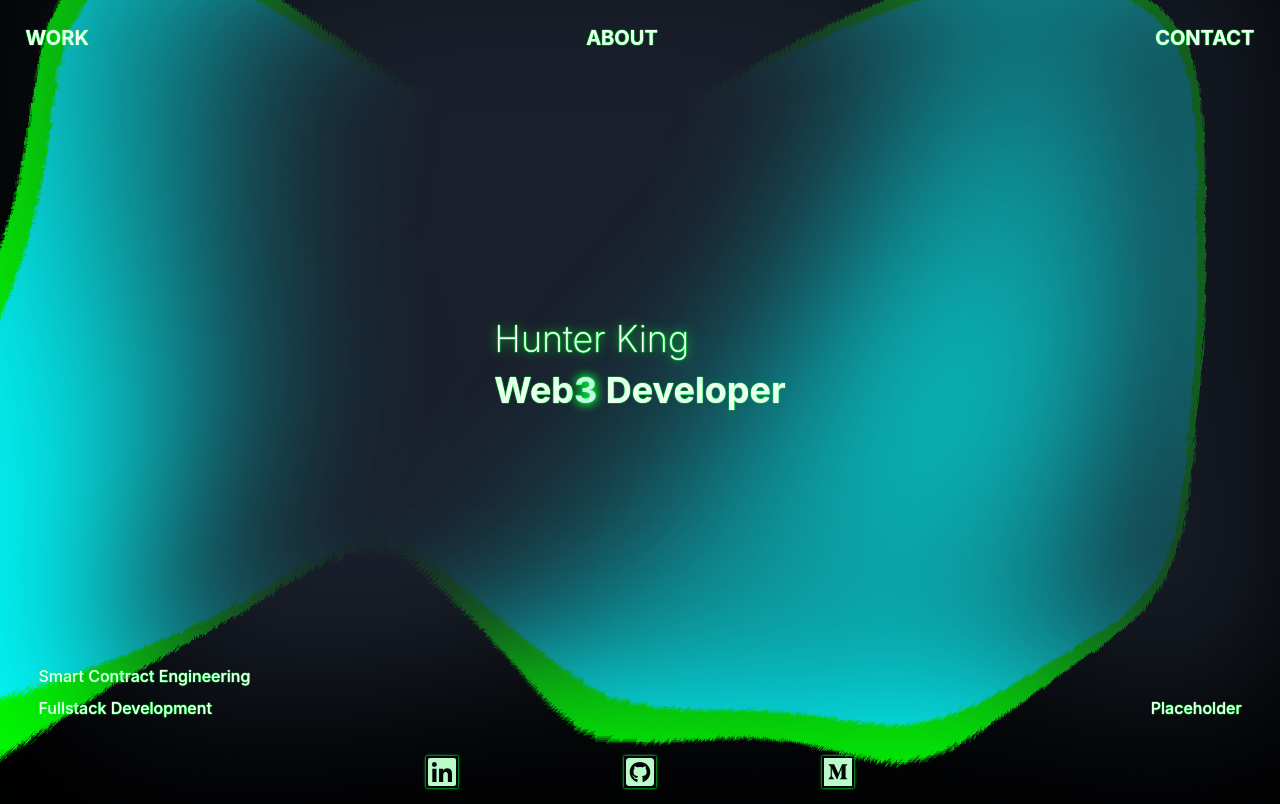
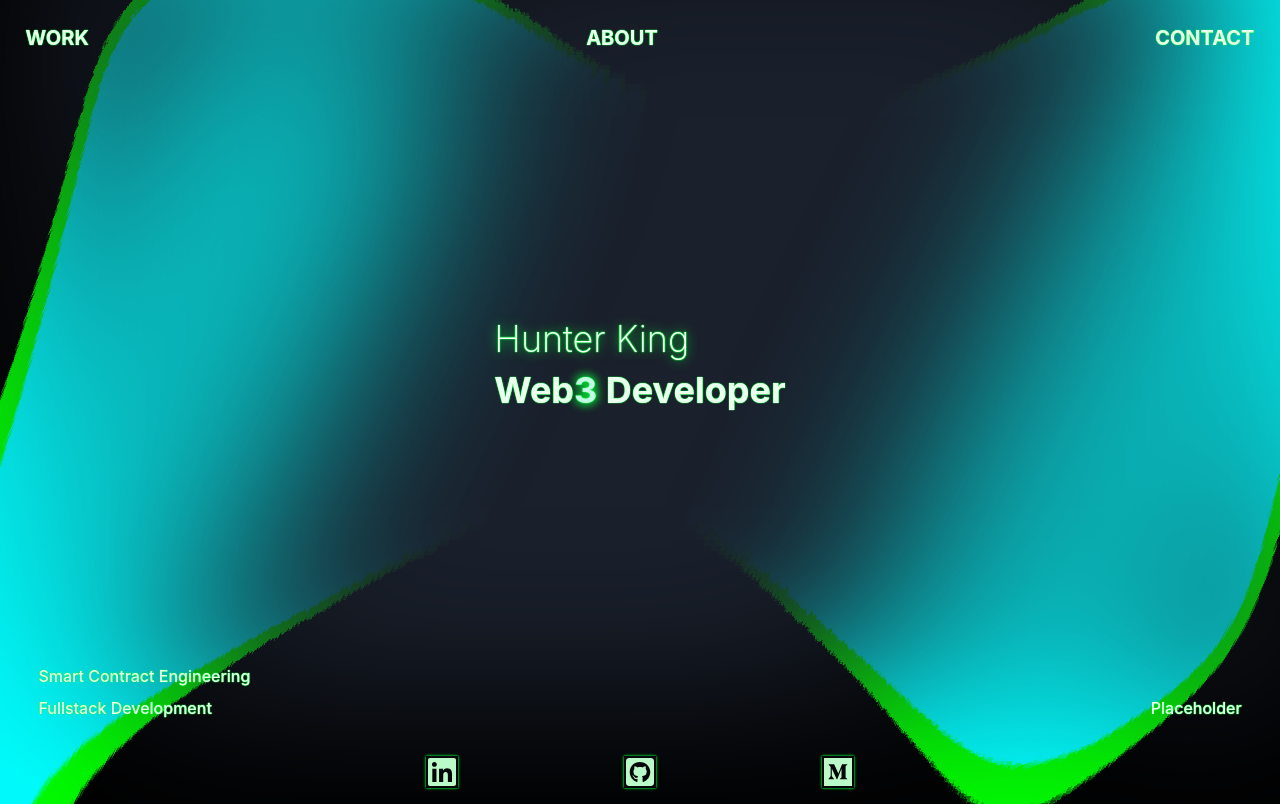
Before and after one commit to daopunk/portfolio, a Next.js app: page / in a window 1280 px wide. Built offline with nearby package versions, Linux system fonts and the light colour scheme.

Commit message:
update visual, increase efficiency

```diff
--- a/styles/canvas.css
+++ b/styles/canvas.css
@@ -1,48 +1,48 @@
 @keyframes updown {
   0% {
-    top: 120vh;
+    top: 130vh;
   }
   50% {
     top: 0;
   }
   100% {
-    top: 110vh;
+    top: 130vh;
   }
 }
 
 @keyframes downup {
   0% {
-    bottom: 120vh;
+    bottom: 100vh;
   }
   50% {
     bottom: 0;
   }
   100% {
-    bottom: 110vh;
+    bottom: 100vh;
   }
 }
 
 @keyframes leftright {
   0% {
-    left: -20vh;
+    left: 0vh;
   }
   50% {
-    left: 120vh;
+    left: 100vh;
   }
   100% {
-    left: -20;
+    left: 0vh;
   }
 }
 
 @keyframes rightleft {
   0% {
-    right: -20vh;
+    right: 0vh;
   }
   50% {
-    right: 120vh;
+    right: 100vh;
   }
   100% {
-    right: -20;
+    right: 0vh;
   }
 }
 
@@ -51,16 +51,10 @@
     width: 150vh;
   }
   50% {
-    width: 130vh;
+    width: 150vh;
   }
   100% {
-    width: 250vh;
-  }
-}
-
-@keyframes forog180 {
-  100% {
-    transform: rotate(180deg);
+    width: 150vh;
   }
 }
 
@@ -90,17 +84,17 @@
   position: absolute;
   filter: blur(15vh);
   animation: downup linear 17s infinite, rightleft ease-in-out 17s infinite,
-    vastag linear 10s infinite, forog180 linear 10s infinite;
+    vastag linear 17s infinite, forog360 linear 17s infinite;
 }
 .bubble:nth-child(2) {
-  animation: downup ease-in 10s infinite, rightleft ease-in-out 10s infinite,
-    vastag linear 12s infinite, forog360 linear 15s infinite;
+  animation: updown ease-in 17s infinite, rightleft ease-in-out 17s infinite,
+    vastag linear 17s infinite, forog360 linear 17s infinite;
 }
 .bubble:nth-child(3) {
-  animation: updown ease-out 8s infinite, leftright ease-in-out 22s infinite,
-    vastag linear 10s infinite, forog180 linear 10s infinite;
+  animation: updown ease-out 17s infinite, leftright ease-in-out 17s infinite,
+    vastag linear 17s infinite, forog360 linear 17s infinite;
 }
 .bubble:last-child {
-  animation: updown linear 33s infinite, leftright ease-in-out 33s infinite,
-    vastag linear 10s infinite, forog360 linear 15s infinite;
+  animation: downup linear 17s infinite, leftright ease-in-out 17s infinite,
+    vastag linear 17s infinite, forog360 linear 17s infinite;
 }
```
